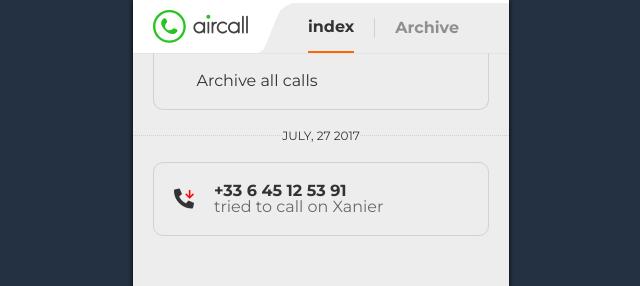
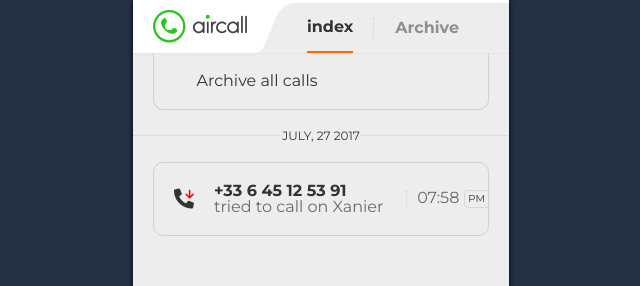
Before and after one commit to luckyboy125/air-call, a React (Create React App) app: page / in a window 1280 px wide. Shown: the top 286 px of the page, without its empty margins (319-959 px from the left). Built offline with nearby package versions, Linux system fonts and the light colour scheme.

Commit message:
call item component added, change some style

```diff
--- a/src/App.tsx
+++ b/src/App.tsx
@@ -1,3 +1,4 @@
+import CallItem from "./component/CallItem";
 import Header from "./Header";
 
 function App() {
@@ -10,24 +11,7 @@
           Archive all calls
         </span>
       </div>
-      <div className="call-item-divline">
-        <div className="call-dottedline"></div>
-        <span>JULY, 27 2017</span>
-        <div className="call-dottedline"></div>
-      </div>
-      <div className="call-item">
-        <div className="first-part">
-          <i className="fas fa-phone-alt phone-icon">
-            <i className="fas fa-arrow-down status"></i>
-          </i>
-          <div>
-            <div className="phone-number">+33 6 45 12 53 91</div>
-            <div className="phone-des">tried to call on Xanier</div>
-          </div>
-        </div>
-        <div className="last-part"></div>
-        <div></div>
-      </div>
+      <CallItem />
     </div>
   );
 }
--- a/src/asset/css/App.css
+++ b/src/asset/css/App.css
@@ -35,6 +35,7 @@
 }
 
 .select-all-archive {
+  cursor: pointer;
   border-left: 1px solid #d1d1d1;
   border-bottom: 1px solid #d1d1d1;
   border-right: 1px solid #d1d1d1;
@@ -55,68 +56,3 @@
   font-weight: 600;
   color: #333333;
 }
-
-.call-item-divline {
-  display: flex;
-  align-items: center;
-  padding: 20px 0;
-}
-.call-item-divline span {
-  font-size: 12px;
-  font-family: Montserrat;
-  color: #333;
-  white-space: nowrap;
-}
-
-.call-dottedline {
-  width: 100%;
-  border: none;
-  border-top: 1px dotted #d1d1d1;
-  height: 1px;
-}
-
-.call-item {
-  padding: 20px 0 20px 20px;
-  margin: 0 20px;
-  border-radius: 10px;
-  border: 1px solid #d1d1d1;
-  display: flex;
-  justify-content: space-between;
-  align-items: center;
-}
-
-.call-item .first-part {
-  display: flex;
-  align-items: center;
-}
-
-.call-item .phone-number {
-  font-size: 16px;
-  font-family: Montserrat;
-  color: #333333;
-  font-weight: 600;
-}
-
-.call-item .phone-des {
-  font-size: 16px;
-  font-family: Montserrat;
-  color: #333333;
-  opacity: 0.7;
-}
-
-.phone-icon {
-  font-size: 20px;
-  line-height: 20px;
-  color: #333333;
-  position: relative;
-  margin-right: 20px;
-}
-
-.phone-icon .status {
-  position: absolute;
-  top: 0;
-  right: 0;
-  font-size: 10px;
-  line-height: 10px;
-  color: red;
-}
--- /dev/null
+++ b/src/asset/css/CallItem.css
@@ -0,0 +1,116 @@
+.call-item-divline {
+  display: flex;
+  align-items: center;
+  padding: 20px 0;
+}
+.call-item-divline span {
+  font-size: 12px;
+  font-family: Montserrat;
+  color: #333;
+  white-space: nowrap;
+}
+
+.call-dottedline {
+  width: 100%;
+  border: none;
+  border-top: 1px dotted #d1d1d1;
+  height: 1px;
+}
+
+.call-item-root {
+  cursor: pointer;
+  padding: 20px 0 20px 20px;
+  margin: 0 20px;
+  border-radius: 10px;
+  border: 1px solid #d1d1d1;
+  transition: all 1s;
+  transition-delay: 100ms;
+  transition-duration: 300ms;
+}
+
+.call-item {
+  display: flex;
+  justify-content: space-between;
+  align-items: center;
+}
+
+.call-item .first-part {
+  display: flex;
+  align-items: center;
+}
+
+.call-item .phone-number {
+  font-size: 16px;
+  font-family: Montserrat;
+  color: #333333;
+  font-weight: 600;
+}
+
+.call-item .phone-des {
+  font-size: 16px;
+  font-family: Montserrat;
+  color: #333333;
+  opacity: 0.7;
+}
+
+.phone-icon {
+  font-size: 20px;
+  line-height: 20px;
+  color: #333333;
+  position: relative;
+  margin-right: 20px;
+}
+
+.phone-icon .status {
+  position: absolute;
+  top: 0;
+  right: 0;
+  font-size: 10px;
+  line-height: 10px;
+  color: red;
+}
+
+.call-item .last-part {
+  border-left: 1px dotted #d1d1d1;
+  display: flex;
+  padding-left: 10px;
+}
+
+.call-item .last-part .call-date {
+  font-size: 16px;
+  font-family: Montserrat;
+  color: #333333;
+  opacity: 0.7;
+  margin-right: 5px;
+}
+
+.call-item .last-part .call-date-state {
+  font-size: 10px;
+  padding: 3px;
+  font-family: Montserrat;
+  color: #333;
+  border-left: 1px solid #d1d1d1b9;
+  border-top: 1px solid #d1d1d1b9;
+  border-bottom: 1px solid #d1d1d1b9;
+  border-top-left-radius: 5px;
+  border-bottom-left-radius: 5px;
+}
+
+.call-item-archive {
+  padding: 20px 0 0 0;
+  text-align: center;
+  transition: all 1s;
+  transition-delay: 100ms;
+  transition-duration: 300ms;
+}
+
+.call-item-archive span {
+  font-size: 16px;
+  font-family: Montserrat;
+  color: #333333;
+}
+.call-item-archive span i {
+  margin-right: 10px;
+  font-weight: 600;
+  color: #333333;
+}
--- a/src/asset/css/Header.css
+++ b/src/asset/css/Header.css
@@ -61,5 +61,5 @@
 header .tab .div-line {
   width: 1px;
   height: 20px;
-  background-color: #d1d1d1;
+  border-left: 1px dotted #d1d1d1;
 }
--- /dev/null
+++ b/src/component/CallItem.tsx
@@ -0,0 +1,48 @@
+import React, { useState } from "react";
+
+const CallItem = () => {
+  const [archive, setArchive] = useState(false);
+  const handleClick = () => {
+    setArchive(!archive);
+  };
+
+  const handlArchive = () => {};
+  return (
+    <>
+      <div className="call-item-divline">
+        <div className="call-dottedline"></div>
+        <span>JULY, 27 2017</span>
+        <div className="call-dottedline"></div>
+      </div>
+      <div className="call-item-root" onClick={handleClick}>
+        <div className="call-item">
+          <div className="first-part">
+            <i className="fas fa-phone-alt phone-icon">
+              <i className="fas fa-arrow-down status"></i>
+            </i>
+            <div>
+              <div className="phone-number">+33 6 45 12 53 91</div>
+              <div className="phone-des">tried to call on Xanier</div>
+            </div>
+          </div>
+          <div className="last-part">
+            <div className="call-date">07:58</div>
+            <div className="call-date-state">PM</div>
+          </div>
+        </div>
+        {archive ? (
+          <div className="call-item-archive" onClick={handlArchive}>
+            <span>
+              <i className="fal fa-archive"></i>
+              Archive this call
+            </span>
+          </div>
+        ) : (
+          <></>
+        )}
+      </div>
+    </>
+  );
+};
+
+export default CallItem;
--- a/src/index.css
+++ b/src/index.css
@@ -14,3 +14,7 @@
   font-family: source-code-pro, Menlo, Monaco, Consolas, "Courier New",
     monospace;
 }
+
+.display-none {
+  display: none;
+}
--- a/src/index.tsx
+++ b/src/index.tsx
@@ -2,6 +2,7 @@
 import ReactDOM from "react-dom/client";
 import "./asset/css/App.css";
 import "./asset/css/Header.css";
+import "./asset/css/CallItem.css";
 import App from "./App";
 import reportWebVitals from "./reportWebVitals";
 
```
